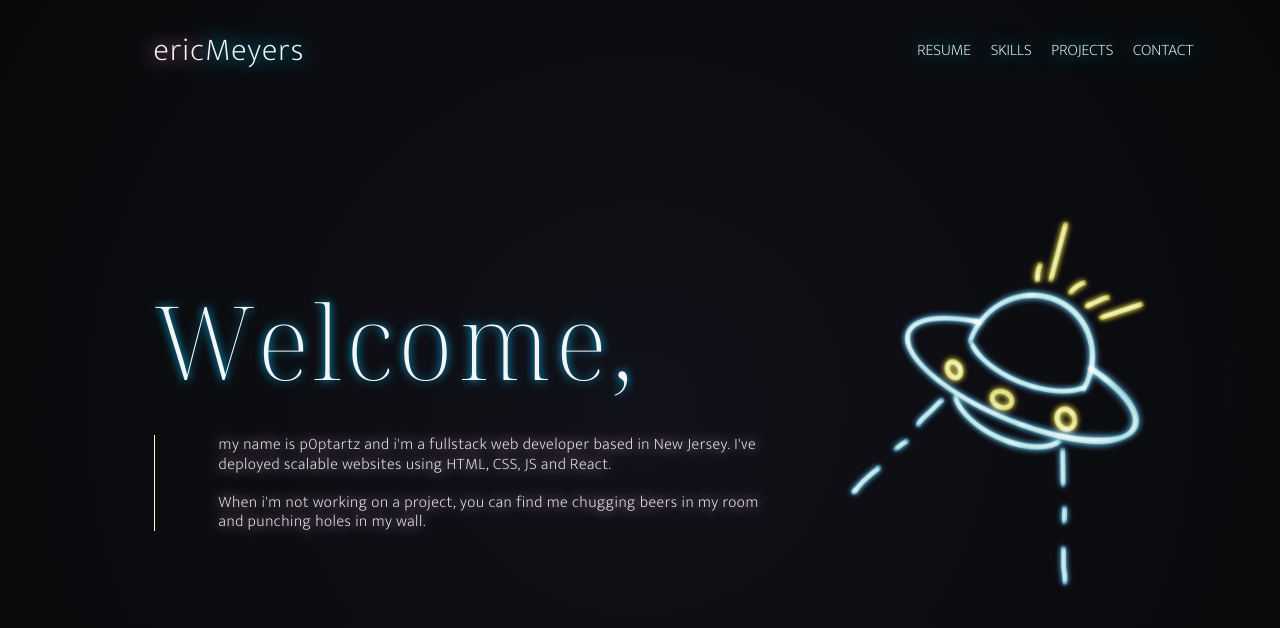
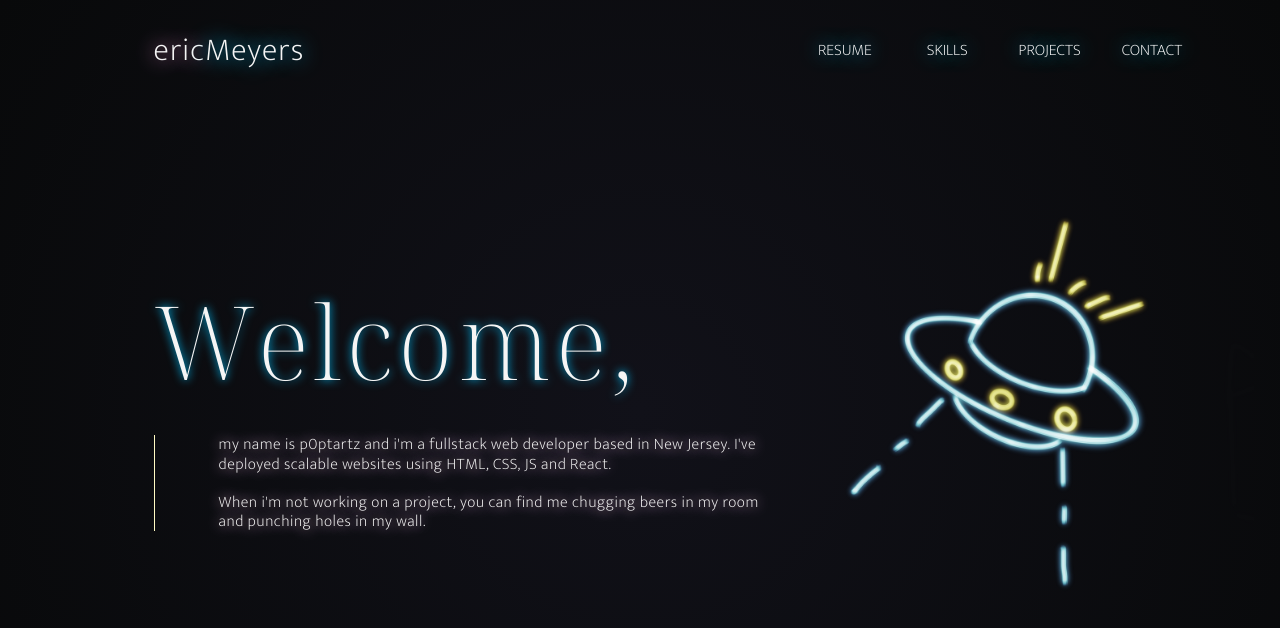
Before and after one commit to p0ptartz/react-portfolio, a React (Create React App) app: page / in a window 1280 px wide. Shown: the top 628 px of the page. Built offline with nearby package versions, Linux system fonts and the light colour scheme.

Commit message:
fixed nav btns

```diff
--- a/src/App.css
+++ b/src/App.css
@@ -27,7 +27,7 @@ body {
   justify-content: center;
   align-items: center;
   margin-left: 12vw;
-
+ cursor:default;
 }
 
 .logo h1 {
@@ -40,6 +40,15 @@ body {
 
 .last-name{
   text-shadow: 0px 0px 20px rgb(0, 195, 255);
+
+}
+
+.logo h1:hover{
+text-shadow: 0px 0px 20px rgb(0, 195, 255);
+}
+
+.last-name:hover{
+  text-shadow: 0px 0px 20px #ff9dd9;
 }
 
 nav{
@@ -55,7 +64,6 @@ nav a {
   text-decoration: none;
   color: whitesmoke;
   margin: .5%;
-  /* border-right: 1px solid rgb(254, 250, 206); */
   padding: .0% 4%;
   font-family: 'Mukta', sans-serif;
   text-shadow: 0px 0px 20px rgb(0, 195, 255);
@@ -63,9 +71,22 @@ nav a {
 
 nav a:hover{
   text-shadow: 0px 0px 20px rgb(255, 209, 217);
- /* border-bottom: 1px solid whitesmoke; */
- box-shadow: 0px 0px 10px rgb(255, 250, 195);
+ /* border-bottom: 1px solid rgb(255, 209, 217); */
+
   border-right: transparent;
+
+}
+
+nav div{
+  /* border: 1px solid pink; */
+  width: 8vw;
+  display: flex;
+  justify-content: center;
+}
+
+nav a:active{
+ text-shadow: 0px 0px 20px rgb(255, 234, 3);
+  font-size: smaller;
 }
 
 /* LANDING BODY */
--- a/src/components/Navbar.jsx
+++ b/src/components/Navbar.jsx
@@ -7,10 +7,21 @@ function Navbar() {
                 <h1>eric<span className="last-name">Meyers</span></h1>
             </div>
             <nav>
-                <a href="#">RESUME </a>
-                <a href="#">SKILLS</a>
-                <a href="#">PROJECTS</a>
-                <a href="#">CONTACT</a>
+                <div>
+                    <a href="#">RESUME </a>
+                </div>
+                <div>
+                    <a href="#">SKILLS</a>
+                </div>
+                <div>
+
+                    <a href="#">PROJECTS</a>
+                </div>
+                <div>
+                    <a href="#">CONTACT</a>
+                </div>
+
+
             </nav>
 
         </section>
```
